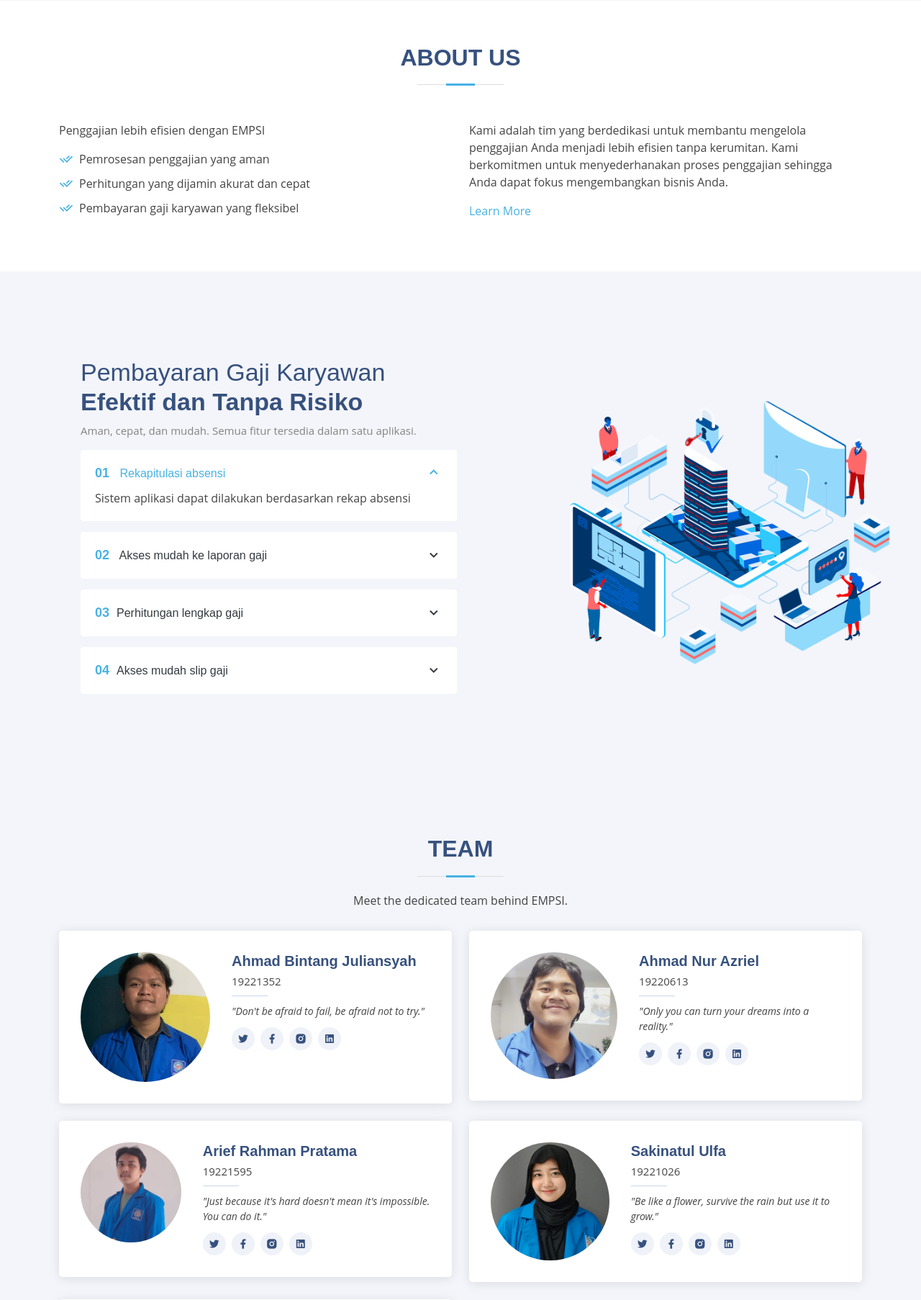
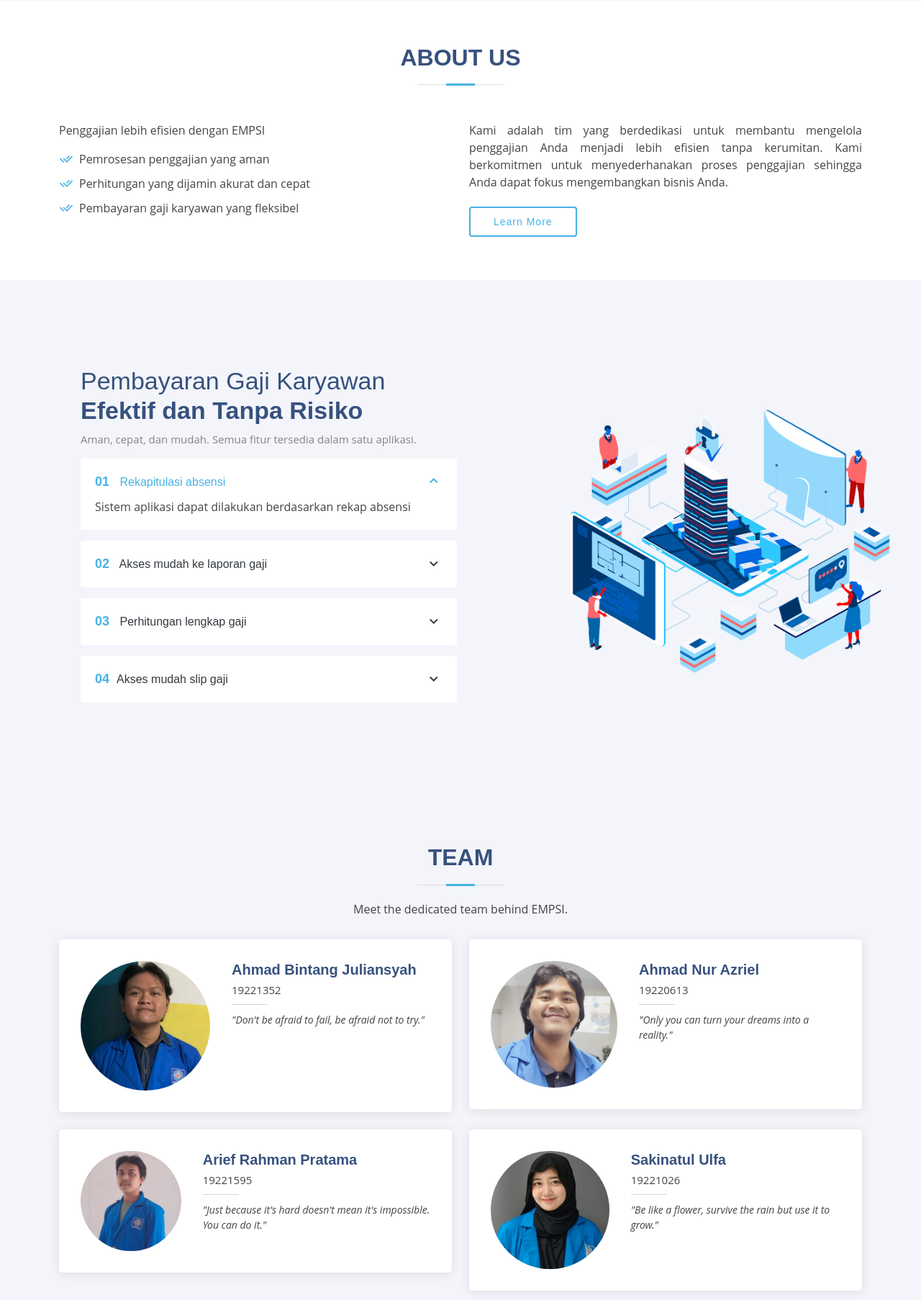
Before and after one commit to ripmannn/Empsi-wp2project, a CodeIgniter app: page /wp2project/ in a window 1280 px wide. Shown: the part 782-2588 px from the top of the page at 72% size. Run offline with CodeIgniter, Linux system fonts and the light colour scheme.

Commit message:
menambahkan fitur update profile pegawai dan memperbaiki icon

```diff
--- a/application/controllers/GantiPassword.php
+++ b/application/controllers/GantiPassword.php
@@ -6,7 +6,7 @@ class GantiPassword extends CI_Controller
 
     public function index()
     {
-        $data['title'] = "Ganti Password";
+        $data['title'] = "Ganti Password Admin";
         $this->load->view('templates_admin/header', $data);
         $this->load->view('templates_admin/sidebar');
         $this->load->view('formGantiPassword', $data);
--- a/application/controllers/Welcome.php
+++ b/application/controllers/Welcome.php
@@ -10,7 +10,7 @@ class Welcome extends CI_Controller
 		$this->form_validation->set_rules('password', 'password', 'required');
 
 		if ($this->form_validation->run() == FALSE) {
-			$data['title'] = "Form Login";
+			$data['title'] = "Login";
 			$this->load->view('templates_admin/header', $data);
 			$this->load->view('templates_login/formLogin');
 			$this->load->view('templates_login/footerFormLogin');
--- a/application/views/landingPage.php
+++ b/application/views/landingPage.php
@@ -10,7 +10,7 @@
   <meta content="" name="keywords">
 
   <!-- Favicons -->
-  <link rel="shortcut icon" href="<?= base_url('assets/ico/echostar.ico') ?>" type="image/x-icon">
+  <link rel="shortcut icon" href="<?= base_url('assets/ico/echostar3.ico') ?>" type="image/x-icon">
   <link href="<?= base_url('assets/vendorlandingpage/') ?>assets/img/apple-touch-icon.png" rel="apple-touch-icon">
 
   <!-- Google Fonts -->
@@ -135,21 +135,21 @@
             </ul>
           </div>
           <div class="col-lg-6 pt-4 pt-lg-0">
-            <p>
+            <p style="text-align: justify;" >
               Kami adalah tim yang berdedikasi untuk membantu mengelola penggajian Anda menjadi lebih efisien tanpa
               kerumitan. Kami berkomitmen untuk menyederhanakan proses penggajian sehingga Anda dapat fokus
               mengembangkan bisnis Anda.
             </p>
-            <div id="hidden-text" style="display: none;">
+            <div id="hidden-text" style="display: none; text-align: justify;">
               Visi kami adalah memberikan solusi yang aman dan andal untuk mengelola penggajian karyawan Anda. Dengan
               perhitungan yang akurat dan cepat serta fitur yang fleksibel, kami selalu siap memenuhi kebutuhan bisnis
               Anda. Kami percaya setiap bisnis memiliki potensi kesuksesan yang tidak terbatas.
               EMPSI siap mendukung perusahaan Anda agar dapat mencapai puncak kesuksesan tanpa kendala gaji.
               Bergabunglah dengan EMPSI dan temukan bagaimana manajemen penggajian yang efektif dapat membawa perubahan
               positif pada bisnis Anda. Kami bekerja sama untuk masa depan yang cerah dan sejahtera.
-              EMPSI, mitra penggajian tepercaya untuk bisnis Anda.
+              EMPSI, mitra penggajian terpercaya untuk bisnis Anda.
             </div>
-            <a href="javascript:void(0);" id="learn-more-link">Learn More</a>
+            <a class="btn-learn-more" href="javascript:void(0);" id="learn-more-link">Learn More</a>
           </div>
         </div>
       </div>
@@ -185,8 +185,8 @@
 
                 <li>
                   <a data-bs-toggle="collapse" data-bs-target="#accordion-list-2" class="collapsed"><span>02</span>
-                    Akses mudah ke laporan gaji <i class="bx bx-chevron-down icon-show"></i><i
-                      class="bx bx-chevron-up icon-close"></i></a>
+                    Akses mudah ke laporan gaji
+                    <i class="bx bx-chevron-down icon-show"></i><i class="bx bx-chevron-up icon-close"></i></a>
                   <div id="accordion-list-2" class="collapse" data-bs-parent=".accordion-list">
                     <p>
                       Perencanaan budgeting untuk payroll karyawan dengan data laporan yang akurat dan dapat diakses
@@ -196,9 +196,9 @@
                 </li>
 
                 <li>
-                  <a data-bs-toggle="collapse" data-bs-target="#accordion-list-3"
-                    class="collapsed"><span>03</span>Perhitungan lengkap gaji <i
-                      class="bx bx-chevron-down icon-show"></i><i class="bx bx-chevron-up icon-close"></i></a>
+                  <a data-bs-toggle="collapse" data-bs-target="#accordion-list-3" class="collapsed"><span>03</span>
+                  Perhitungan lengkap gaji
+                  <i class="bx bx-chevron-down icon-show"></i><i class="bx bx-chevron-up icon-close"></i></a>
                   <div id="accordion-list-3" class="collapse" data-bs-parent=".accordion-list">
                     <p>
                       Selain gaji pokok, potongan harus dihitung. Data tersebut harus di-input ke database agar masuk
@@ -208,10 +208,10 @@
                 </li>
 
                 <li>
-                  <a data-bs-toggle="collapse" data-bs-target="#accordion-list-3" class="collapsed"><span>04</span>Akses
+                  <a data-bs-toggle="collapse" data-bs-target="#accordion-list-4" class="collapsed"><span>04</span>Akses
                     mudah slip gaji<i class="bx bx-chevron-down icon-show"></i><i
                       class="bx bx-chevron-up icon-close"></i></a>
-                  <div id="accordion-list-3" class="collapse" data-bs-parent=".accordion-list">
+                  <div id="accordion-list-4" class="collapse" data-bs-parent=".accordion-list">
                     <p>
                       Akses slip gaji setiap bulannya dengan mudah dan aman.
                     </p>
@@ -252,12 +252,7 @@
                 <h4>Ahmad Bintang Juliansyah</h4>
                 <span>19221352</span>
                 <p><i>"Don't be afraid to fail, be afraid not to try."</i></p>
-                <div class="social">
-                  <a href=""><i class="ri-twitter-fill"></i></a>
-                  <a href=""><i class="ri-facebook-fill"></i></a>
-                  <a href=""><i class="ri-instagram-fill"></i></a>
-                  <a href=""> <i class="ri-linkedin-box-fill"></i> </a>
-                </div>
+
               </div>
             </div>
           </div>
@@ -270,12 +265,7 @@
                 <h4>Ahmad Nur Azriel</h4>
                 <span>19220613</span>
                 <p><i>"Only you can turn your dreams into a reality."</i></p>
-                <div class="social">
-                  <a href=""><i class="ri-twitter-fill"></i></a>
-                  <a href=""><i class="ri-facebook-fill"></i></a>
-                  <a href=""><i class="ri-instagram-fill"></i></a>
-                  <a href=""> <i class="ri-linkedin-box-fill"></i> </a>
-                </div>
+
               </div>
             </div>
           </div>
@@ -288,12 +278,7 @@
                 <h4>Arief Rahman Pratama</h4>
                 <span>19221595</span>
                 <p><i>"Just because it's hard doesn't mean it's impossible. You can do it."</i></p>
-                <div class="social">
-                  <a href=""><i class="ri-twitter-fill"></i></a>
-                  <a href=""><i class="ri-facebook-fill"></i></a>
-                  <a href=""><i class="ri-instagram-fill"></i></a>
-                  <a href=""> <i class="ri-linkedin-box-fill"></i> </a>
-                </div>
+
               </div>
             </div>
           </div>
@@ -306,30 +291,20 @@
                 <h4>Sakinatul Ulfa</h4>
                 <span>19221026</span>
                 <p><i>"Be like a flower, survive the rain but use it to grow."</i></p>
-                <div class="social">
-                  <a href=""><i class="ri-twitter-fill"></i></a>
-                  <a href=""><i class="ri-facebook-fill"></i></a>
-                  <a href=""><i class="ri-instagram-fill"></i></a>
-                  <a href=""> <i class="ri-linkedin-box-fill"></i> </a>
-                </div>
+
               </div>
             </div>
           </div>
 
           <div class="col-lg-6 mt-4">
-            <div class="member d-flex align-items-center" data-aos="fade-right" data-aos-delay="400">
+            <div class="member d-flex align-items-start" data-aos="fade-right" data-aos-delay="400">
               <div class="pic"><img src="<?= base_url('assets/vendorlandingpage/') ?>assets/img/team/sisca.jpg"
                   class="img-fluid" alt=""></div>
               <div class="member-info">
                 <h4>Sisca Lolita Amalia</h4>
                 <span>19220382</span>
                 <p><i>"Everything you do now is for your future."</i></p>
-                <div class="social">
-                  <a href=""><i class="ri-twitter-fill"></i></a>
-                  <a href=""><i class="ri-facebook-fill"></i></a>
-                  <a href=""><i class="ri-instagram-fill"></i></a>
-                  <a href=""> <i class="ri-linkedin-box-fill"></i> </a>
-                </div>
+
               </div>
             </div>
           </div>
@@ -357,11 +332,11 @@
 
 
     </div>
-  </footer><!-- End Footer -->
+  </footer>
+  <!-- End Footer -->
 
   <div id="preloader"></div>
-  <a href="#" class="back-to-top d-flex align-items-center justify-content-center"><i
-      class="bi bi-arrow-up-short"></i></a>
+  <a href="#" class="back-to-top d-flex align-items-center justify-content-center"><i class="bi bi-arrow-up-short"></i></a>
 
   <!-- Vendor JS Files -->
   <script src="<?= base_url('assets/vendorlandingpage/') ?>assets/vendor/aos/aos.js"></script>
--- a/application/views/templates_admin/footer.php
+++ b/application/views/templates_admin/footer.php
@@ -2,7 +2,7 @@
             <footer class="sticky-footer bg-white">
                 <div class="container my-auto">
                     <div class="copyright text-center my-auto">
-                        <span>Copyright &copy; #EchoStar <?= date('Y'); ?></span>
+                        <span>Copyright &copy; <b>EMPSI</b> <?= date('Y'); ?></span>
                     </div>
                 </div>
             </footer>
--- a/application/views/templates_admin/header.php
+++ b/application/views/templates_admin/header.php
@@ -8,7 +8,7 @@
     <meta name="viewport" content="width=device-width, initial-scale=1, shrink-to-fit=no">
     <meta name="description" content="">
     <meta name="author" content="">
-    <link rel="shortcut icon" href="<?= base_url('assets/ico/echostar.ico') ?>" type="image/x-icon">
+    <link rel="shortcut icon" href="<?= base_url('assets/ico/echostar3.ico') ?>" type="image/x-icon">
 
     <title><?= $title ?></title>
 
--- a/application/views/templates_admin/sidebar.php
+++ b/application/views/templates_admin/sidebar.php
@@ -117,7 +117,7 @@
 
                         <!-- Nav Item - User Information -->
                         <li class="nav-item dropdown no-arrow">
-                            <a class="nav-link dropdown-toggle" href="#" id="userDropdown" role="button" data-toggle="dropdown" aria-haspopup="true" aria-expanded="false">
+                            <a class="nav-link dropdown-toggle" >
                                 <span class="mr-2 d-none d-lg-inline text-gray-600 small">Hello
                                     <?= $this->session->userdata('nama_pegawai') ?>
                                 </span>
--- a/application/views/templates_pegawai/footer.php
+++ b/application/views/templates_pegawai/footer.php
@@ -2,7 +2,7 @@
             <footer class="sticky-footer bg-white">
                 <div class="container my-auto">
                     <div class="copyright text-center my-auto">
-                        <span>Copyright &copy; #EchoStar <?= date('Y'); ?></span>
+                        <span>Copyright &copy; <b>EMPSI</b> <?= date('Y'); ?></span>
                     </div>
                 </div>
             </footer>
@@ -34,7 +34,7 @@
                         <div class="modal-body">Select "Logout" below if you are ready to end your current session.</div>
                         <div class="modal-footer">
                             <button class="btn btn-primary" type="button" data-dismiss="modal">Cancel</button>
-                            <a class="btn btn-danger" href="<?= base_url('welcome/logout')?>">Logout</a>
+                            <a class="btn btn-danger" href="<?= base_url('welcome/logout') ?>">Logout</a>
                         </div>
                     </div>
                 </div>
--- a/application/views/templates_pegawai/header.php
+++ b/application/views/templates_pegawai/header.php
@@ -8,7 +8,7 @@
     <meta name="viewport" content="width=device-width, initial-scale=1, shrink-to-fit=no">
     <meta name="description" content="">
     <meta name="author" content="">
-    <link rel="shortcut icon" href="<?= base_url('assets/ico/echostar.ico') ?>" type="image/x-icon">
+    <link rel="shortcut icon" href="<?= base_url('assets/ico/echostar3.ico') ?>" type="image/x-icon">
 
     <title><?= $title ?></title>
 
--- a/assets/vendorlandingPage/assets/js/main.js
+++ b/assets/vendorlandingPage/assets/js/main.js
@@ -261,7 +261,7 @@
     var hiddenText = document.getElementById("hidden-text");
     if (hiddenText.style.display === "none" || hiddenText.style.display === "") {
       hiddenText.style.display = "block";
-      this.innerHTML = "Show Less";
+      this.innerHTML = "Show Less" ;
     } else {
       hiddenText.style.display = "none";
       this.innerHTML = "Learn More";
```
Also changed, not shown: application/controllers/pegawai/Dashboard.php (+61 -0 lines), application/views/pegawai/formUpdateProfile.php (added, +44 -0 lines), application/views/templates_pegawai/sidebar.php (+7 -1 lines), assets/ico/echostar.ico (deleted), assets/ico/echostar3.ico (added).
